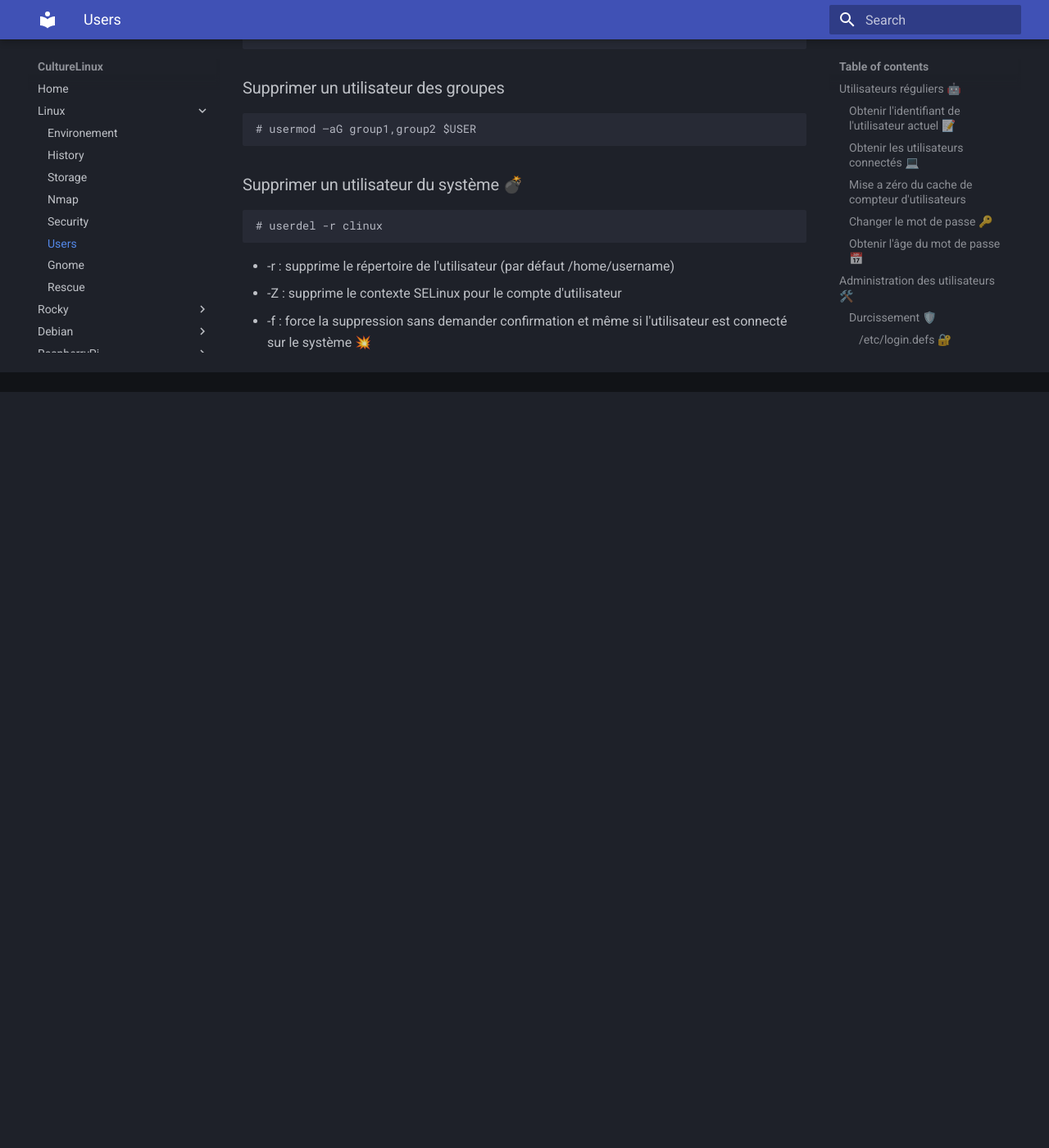
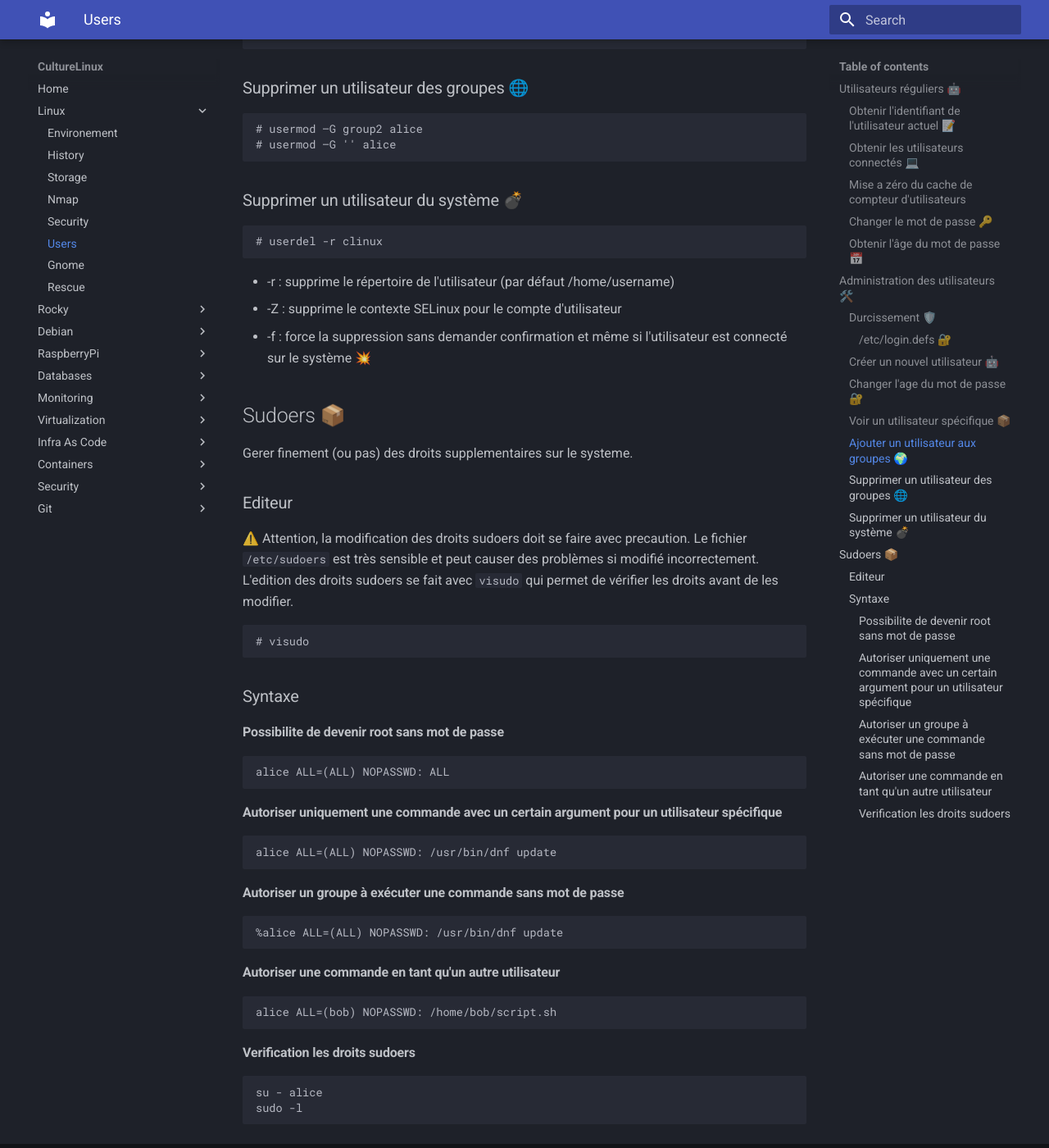
Before and after one commit to CultureLinux/doc, an MkDocs documentation site: the page built from docs/linux/users.md, in a window 1280 px wide and 1400 px high, scrolled down 2131 px. Shown: the whole window at 82% size. Built offline with MkDocs 1.6.1 and Material for MkDocs 9.7.7, drawn with Linux system fonts in a browser that asks for light colours; before the commit the page ends 2609 px from its top, so only the background shows below that; some of the changed text lies outside the part shown.

Commit message:
Ajout sudoers

```diff
--- a/docs/linux/users.md
+++ b/docs/linux/users.md
@@ -59,19 +59,46 @@
 * -E : date of password expiration (days from timestamp init)
 * -d : date of password changing
 
-### Ajouter un utilisateur au sudoers 📦
+### Voir un utilisateur spécifique 📦
+    # id alice
 
-    # usermod –aG wheel $USER
+### Ajouter un utilisateur aux groupes 🌍
+    # usermod –aG group1,group2 alice
 
-### Ajouter un utilisateur aux groupes
-
-    # usermod –aG group1,group2 $USER
-
-### Supprimer un utilisateur des groupes
-    # usermod –aG group1,group2 $USER
+### Supprimer un utilisateur des groupes 🌐
+    # usermod –G group2 alice
+    # usermod –G '' alice
 
 ### Supprimer un utilisateur du système 💣
     # userdel -r clinux
 * -r : supprime le répertoire de l'utilisateur (par défaut /home/username)
 * -Z : supprime le contexte SELinux pour le compte d'utilisateur
 * -f : force la suppression sans demander confirmation et même si l'utilisateur est connecté sur le système 💥
+
+## Sudoers 📦
+
+Gerer finement (ou pas) des droits supplementaires sur le systeme.
+
+### Editeur
+⚠️ Attention, la modification des droits sudoers doit se faire avec precaution. Le fichier `/etc/sudoers` est très sensible et peut causer des problèmes si modifié incorrectement.
+L'edition des droits sudoers se fait avec `visudo` qui permet de vérifier les droits avant de les modifier.
+
+    # visudo
+
+### Syntaxe
+
+#### Possibilite de devenir root sans mot de passe
+    alice ALL=(ALL) NOPASSWD: ALL
+
+#### Autoriser uniquement une commande avec un certain argument pour un utilisateur spécifique
+    alice ALL=(ALL) NOPASSWD: /usr/bin/dnf update
+
+#### Autoriser un groupe à exécuter une commande sans mot de passe
+    %alice ALL=(ALL) NOPASSWD: /usr/bin/dnf update
+
+#### Autoriser une commande en tant qu'un autre utilisateur
+    alice ALL=(bob) NOPASSWD: /home/bob/script.sh
+
+#### Verification les droits sudoers
+    su - alice
+    sudo -l
```
